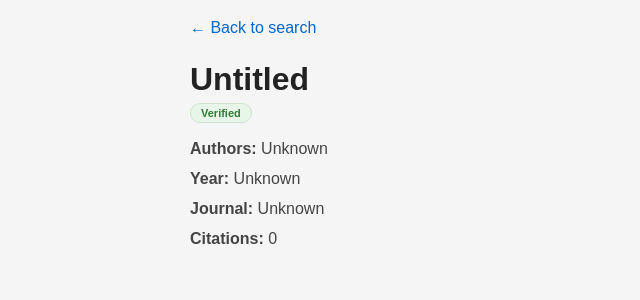
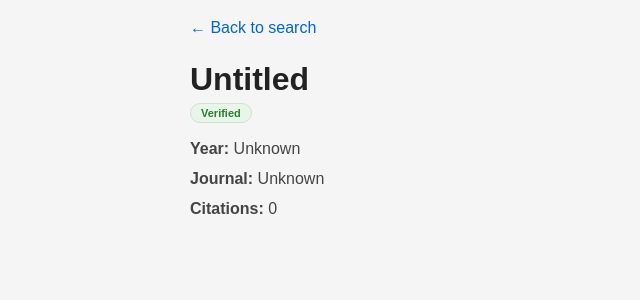
Before and after one commit to lxlbsxg/vo-agri, a Flask app: page /paper/1 in a window 1280 px wide. Shown: the part 54-354 px from the top of the page, without its empty margins (0-640 px from the left). Run offline with Flask 3, Linux system fonts and the light colour scheme; data that the repository does not hold is empty.

Commit message:
Hide the Authors line entirely when a paper has no author data
Investigated a feed card showing "Authors: Unknown" — confirmed against
the raw OpenAlex record (W2773805870) that authorships is genuinely []
at the source, not a parsing gap; _extract_paper already handles that
correctly by returning an empty list. The bug was purely in the
template defaulting to the literal string "Unknown" instead of omitting
the line, in both the paper_card macro and the paper detail page.

Co-Authored-By: Claude Sonnet 5 <noreply@anthropic.com>
Claude-Session: https://claude.ai/code/session_01U1gcBCxfVCz4akB6sBrpu4

```diff
--- a/templates/paper.html
+++ b/templates/paper.html
@@ -24,10 +24,10 @@
             <p class="paper-info error-text">{{ error }}</p>
         {% endif %}
 
-        <p class="paper-info">
-            <strong>Authors:</strong>
+        {% if paper.authors %}
+            <p class="paper-info">
+                <strong>Authors:</strong>
 
-            {% if paper.authors %}
                 {% for author in paper.authors %}
                     {% if author.id %}
                         <a href="{{ url_for('author_profile', author_id=author.id) }}">{{ author.name }}</a>
@@ -35,11 +35,9 @@
                         {{ author.name }}
                     {% endif %}{% if not loop.last %}, {% endif %}
                 {% endfor %}
-            {% else %}
-                Unknown
-            {% endif %}
 
-        </p>
+            </p>
+        {% endif %}
 
         <p class="paper-info">
             <strong>Year:</strong>
```
Also changed, not shown: templates/index.html (+5 -7 lines).
